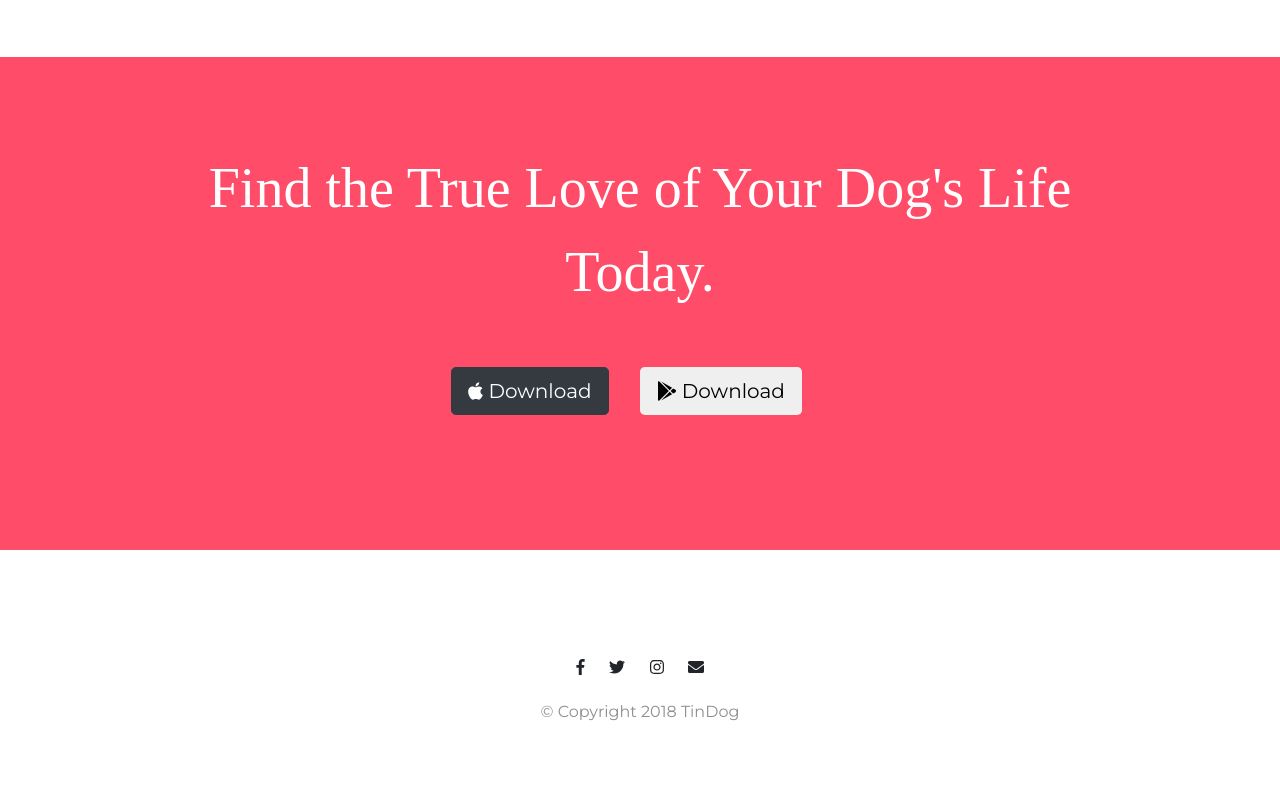
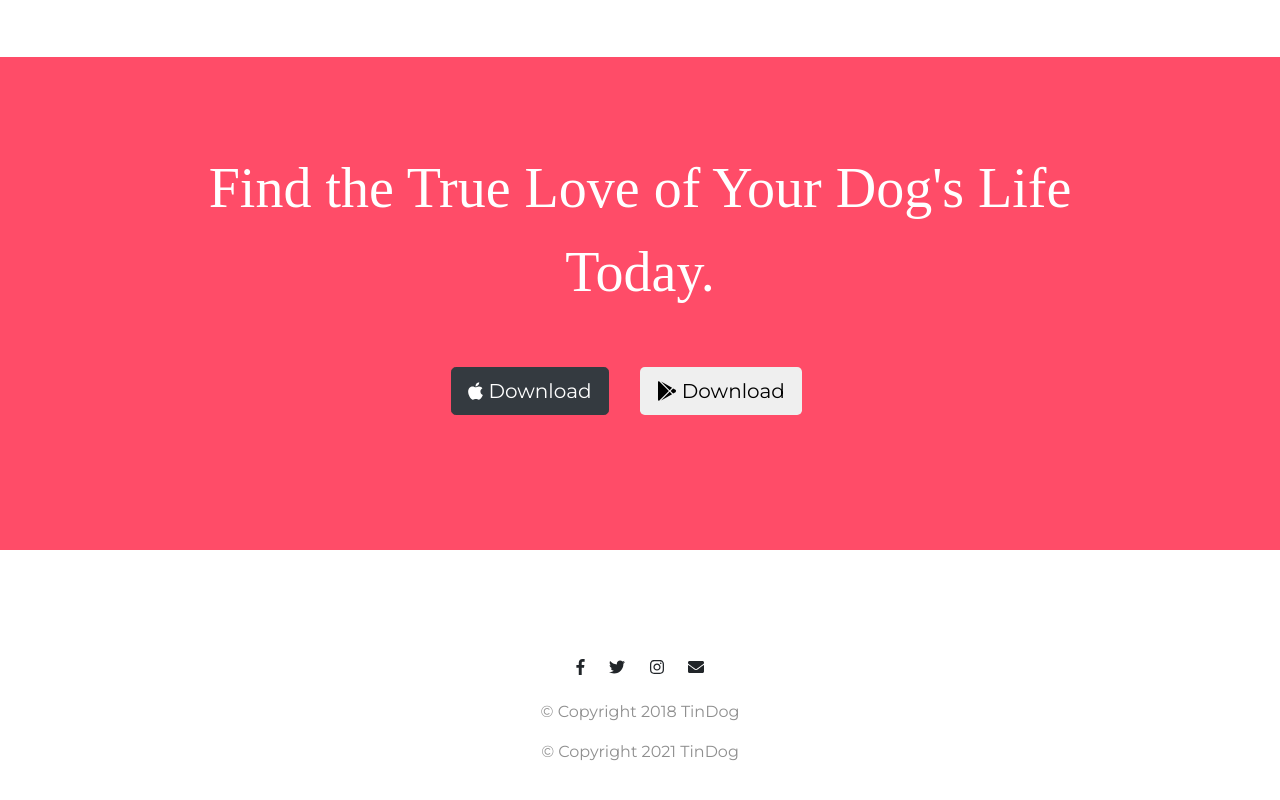
Before and after one commit to kunalbafna3/Tindog, a plain HTML site: page index.html in a window 1280 px wide. Shown: the part 2441-3241 px from the top of the page. Drawn offline with nearby package versions, Linux system fonts and the light colour scheme.

Commit message:
Update index.html

```diff
--- a/index.html
+++ b/index.html
@@ -235,6 +235,7 @@
       <i class="social-icon fab fa-instagram"></i>
       <i class="social-icon fas fa-envelope"></i>
       <p>© Copyright 2018 TinDog</p>
+      <p>© Copyright 2021 TinDog</p>
     </div>
   </footer>
 
```
